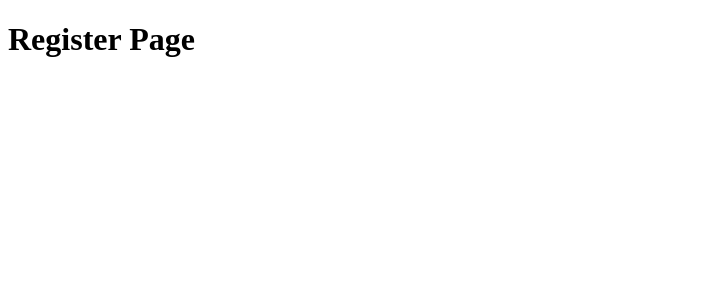
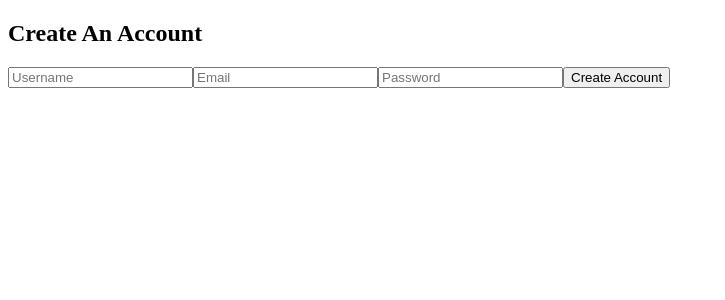
Before and after one commit to pradeepkambalapally/devcollab, a React (Vite) app in the folder client/: page /register in a window 1280 px wide. Shown: the top 300 px of the page, without its empty margins (0-725 px from the left). Built offline with nearby package versions, Linux system fonts and the light colour scheme.

Commit message:
Add authentication pages and protected routing

```diff
--- a/client/src/pages/Register.jsx
+++ b/client/src/pages/Register.jsx
@@ -1,7 +1,61 @@
+import {useState} from "react";
+import api from "../api/api.jsx";
+import {useNavigate} from "react-router-dom";
+const Register = () => {
+    const [formData, setFormData] = useState({
+        username : "",
+        email : "",
+        password : ""
+    })
+    const navigate = useNavigate();
+    const handleChange = (e) => {
+        setFormData({
+            ...formData,
+            [e.target.name] : e.target.value,
+        })
+    }
 
-const Register = () => {
+    const handleSubmit = async (e) => {
+        e.preventDefault();
+        try{
+            await api.post("/auth/register", formData);
+            navigate("/login");
+        }catch(error){
+            console.error(error.response.data);
+        }
+    }
     return (
-        <h1>Register Page</h1>
+        <div>
+            <h2>Create An Account</h2>
+            <form onSubmit = {handleSubmit}>
+                <input
+                   type="text"
+                   name="username"
+                   placeholder="Username"
+                   value={formData.username}
+                   onChange={handleChange}
+                 />
+
+                 <input
+                   type="email"
+                   name="email"
+                   placeholder="Email"
+                   value={formData.email}
+                   onChange={handleChange}
+                 />
+
+                 <input
+                   type="password"
+                   name="password"
+                   placeholder="Password"
+                   value={formData.password}
+                   onChange={handleChange}
+                 />
+
+                 <button>Create Account</button>
+            </form>
+        </div>
+
     )
 }
 
```
